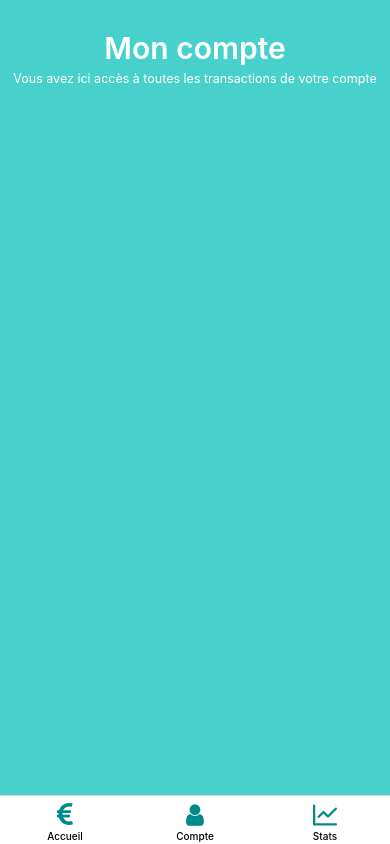
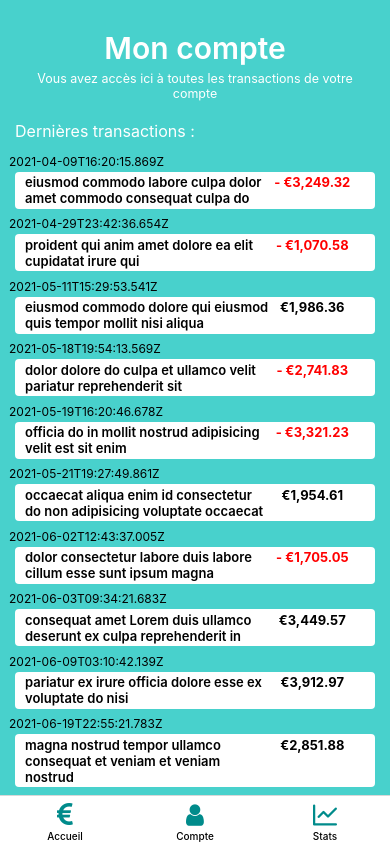
Before and after one commit to TheoSoko/budgaPlus-react-native, a React Native app: screen /Account in a window 390 px wide. Built offline with nearby package versions, Linux system fonts and the light colour scheme.

Commit message:
formulaire ajout dépenses et page compte avec liste des transactions

```diff
--- a/src/components/CustomDatePicker.tsx
+++ b/src/components/CustomDatePicker.tsx
@@ -49,7 +49,7 @@ const styles = StyleSheet.create(
             paddingVertical: 0,
             backgroundColor: 'white',
             alignSelf: 'center',
-            marginVertical: 9,
+            marginVertical: 10,
             borderRadius: 3,
             paddingLeft: 5,
             justifyContent: 'center'
--- a/src/components/CustomSelect.tsx
+++ b/src/components/CustomSelect.tsx
@@ -46,7 +46,7 @@ const styles = StyleSheet.create({
       width: 195,
       height: 30,
       borderRadius: 3,
-      marginVertical: 11,
+      marginVertical: 10,
       alignSelf: 'center',
     },
     selectTextStyle:{
--- a/src/components/customInput.tsx
+++ b/src/components/customInput.tsx
@@ -30,7 +30,7 @@ const styles = StyleSheet.create({
         paddingVertical: 0,
         backgroundColor: 'white',
         alignSelf: 'center',
-        marginVertical: 11,
+        marginVertical: 10,
         borderRadius: 3,
         paddingLeft: 5,
     }
--- a/src/screens/Account.tsx
+++ b/src/screens/Account.tsx
@@ -1,13 +1,54 @@
 import React from 'react';
 import {SafeAreaView, ScrollView, StatusBar, StyleSheet, Text, useColorScheme, View, TouchableOpacity} from 'react-native';
+
+type transaction = {
+    date: String
+    amount: String
+    category: String
+    comments: String
+    _id_expense?: String
+    _id_income?: String
+}
+
+const accountData = require('../../assets/data/data.json')
+const dataIncomes = accountData[0].incomes
+const dataExpenses = accountData[0].expenses
+const transactionsData = dataIncomes.concat(dataExpenses)
+transactionsData.sort((a:{date:string}, b:{date:string}):number => {
+    let dateA = new Date(a.date).getTime()
+    let dateB = new Date(b.date).getTime()
+    return dateA - dateB
+})
+
+console.log(transactionsData)
+
 
 export default function Account(){
     return(
         <SafeAreaView style={styles.container}>
             <View style={styles.titleView}>
                 <Text style={styles.title}>Mon compte</Text>
-                <Text style={styles.subtitle}>Vous avez ici accès à toutes les transactions de votre compte</Text>
+                <Text style={styles.subtitle}>Vous avez accès ici à toutes les transactions de votre compte</Text>
             </View>
+
+            <ScrollView style={styles.transactionsView}>
+            <Text style={styles.transactionTitle}>Dernières transactions : </Text>
+
+                {
+                    transactionsData.map( (e:transaction, key:number) => {
+                        return (
+                            <View>
+                                <Text style={styles.transactionDate}>{e.date}</Text>
+                                <View style={styles.transactionDesc}>
+                                    <Text style={styles.transactionComment}>{e.comments}</Text>
+                                    <Text style={[styles.transactionAmmount, {color: e._id_expense ? 'red' : 'black'}]}>{e._id_income ? e.amount :  `- ${e.amount}`}</Text>
+                                </View>
+                            </View>
+                        )
+                    })
+                }
+
+            </ScrollView>
         </SafeAreaView>
     )
 }
@@ -30,6 +71,8 @@ const styles = StyleSheet.create({
         color: 'white',
         fontSize: 12.5,
         marginTop: 4.5,
+        marginHorizontal: 33,
+        textAlign: 'center'
     },
     sectionLine: {
         borderTopWidth: 0.8,
@@ -48,7 +91,7 @@ const styles = StyleSheet.create({
         color: 'white',
         fontSize: 16,
         marginLeft: 15,
-        marginBottom: 9,
+        marginBottom: 13,
     },
     transactionDate: {
         textAlign: 'left',
@@ -60,7 +103,7 @@ const styles = StyleSheet.create({
         marginBottom: 7.5,
         flexDirection: 'row',
         backgroundColor: 'white',
-        marginHorizontal: 18,
+        marginHorizontal: 15,
         paddingVertical: 2.5,
         borderRadius: 4
         //borderBottomColor: 'black',
--- a/src/screens/AddExpense.tsx
+++ b/src/screens/AddExpense.tsx
@@ -1,24 +1,113 @@
 import React from 'react';
-import {SafeAreaView, ScrollView, StatusBar, StyleSheet, Text, useColorScheme, View, TouchableOpacity} from 'react-native';
+import {SafeAreaView, ScrollView, TextInput, StyleSheet, Text, useColorScheme, View, TouchableOpacity, Button} from 'react-native';
 import FaIcon from 'react-native-vector-icons/FontAwesome';
 import { NativeStackScreenProps } from '@react-navigation/native-stack';
 import { RootStackParamList} from '../types';
+import { Formik, Form, Field } from 'formik';
+import * as Yup from 'yup';
+import {setLocale} from 'yup'
+import CustomInput from '../components/customInput'
+import CustomDatePicker from '../components/CustomDatePicker'
+import CustomSelect from '../components/CustomSelect'
 
 type AddExpenseProps = NativeStackScreenProps<RootStackParamList, 'AddExpense'>
 
 
+export default function AddExpense({navigation, route}: AddExpenseProps){
 
-export default function AddExpense({navigation, route}: AddExpenseProps){
+    //Liste des catégories de dépense
+    const categories = [
+        'Alimentaires',
+        'Factures',
+        'Transport',
+        'Logement',
+        'Santé',
+        'Divertissement',
+        'Vacances',
+        'Shopping',
+    ]
+
+    // Yup
+    const ExpenseSchema = Yup.object().shape({
+
+        amount: Yup.string().matches(/^([0-9]{1,6})([\.\,][0-9][0-9])?$/, 'Veuillez renseigner un montant valide'),
+
+        recipient: Yup.string().matches(/^([\ ]?[A-Za-zÀ-ÖØ-öø-ÿ\-]{1,40}?){0,5}$/, 'Veuillez renseigner un nom valide svp.'),
+
+        date: Yup.date().required('Ce champs est requis'),
+
+        category: Yup.string().required('Veuillez renseigner une catégorie de dépense'),
+
+        comment: Yup.string().max(20, 'Le commentaire ne peut pas faire plus de 20 caractères').required('Ce champs est requis')
+
+      });
+
     return(
         <SafeAreaView style={styles.container}>
+        <ScrollView>
             <FaIcon onPress={() => navigation.goBack()} name='chevron-left' color='white' size={18} style={styles.icon}/>
             <View style={styles.titleView}>
                 <Text style={styles.title}>Dépenses</Text>
                 <Text style={styles.subtitle}>Entrez vos dépenses ici</Text>
             </View>
-            <View>
 
-            </View>
+            {/* Balise ouvrante Formik, avec valeurs init, prop validation (avec yup), et onSubmit */}
+            <Formik
+                initialValues={{
+                    amount: undefined,
+                    recipient: undefined,
+                    date: undefined,
+                    category: undefined,
+                    comment: undefined,
+                }}
+                validationSchema={ExpenseSchema}
+                onSubmit={
+                    (values):void => {
+                        let checkValue:boolean = true
+                        Object.entries(values).forEach(e => {
+                            if (e == undefined || e == null){
+                                checkValue = false
+                            }
+                        })
+                        if (checkValue === true){
+                            console.warn(values)
+                        }
+                    }
+                }
+            >
+
+                {/* States Formik en argument, et Formulaire en retour de callback*/}
+                {({ handleChange, handleBlur, handleSubmit, values, errors, touched }) => (
+                    <View>
+                        <View style={styles.form}>
+                            <View>
+                                <CustomInput type='numeric' onChangeText={handleChange('amount')} onBlur={handleBlur('amount')} value={values.amount} placeholder='Entrez le montant'/>
+                                {errors.amount && touched.amount ? <Text style={styles.error}>{errors.amount}</Text> : null}
+                            </View>
+                            <View>
+                                <CustomInput onChangeText={handleChange('recipient')} onBlur={handleBlur('recipient')} value={values.recipient} placeholder='Nom du bénéficiaire'/>
+                                {errors.recipient && touched.recipient ? <Text style={styles.error}>{errors.recipient}</Text> : null}
+                            </View>
+                            <View>
+                                <CustomDatePicker text='Entrez la date' onDatePick={handleChange('date')}/>
+                                {errors.date && touched.date ? <Text style={styles.error}>{errors.date}</Text> : null}
+                            </View>
+                            <View>
+                                <CustomSelect onSelect={handleChange('category')}  defaultText='Type de dépense' data={categories}/>
+                                {errors.category && touched.category ? <Text style={styles.error}>{errors.category}</Text> : null}
+                            </View>
+                            <View>
+                                <CustomInput onChangeText={handleChange('comment')} onBlur={handleBlur('comment')} value={values.comment} placeholder='Entrez un commentaire'/>
+                                {errors.comment && touched.comment ? <Text style={styles.error}>{errors.comment}</Text> : null}
+                            </View>
+                        </View>
+                        <Button onPress={handleSubmit} title="Valider" />
+                    </View>
+                )}
+
+            </Formik>
+
+        </ScrollView>
         </SafeAreaView>
     )
 }
@@ -26,7 +115,7 @@ export default function AddExpense({navigation, route}: AddExpenseProps){
 const styles = StyleSheet.create({
     container: {
         flex: 1,
-        backgroundColor: 'mediumturquoise'
+        backgroundColor: 'mediumturquoise',
     },
     icon: {
         marginTop: 19,
@@ -43,7 +132,7 @@ const styles = StyleSheet.create({
     },
     subtitle: {
         color: 'white',
-        fontSize: 12.5,
+        fontSize: 15,
         marginTop: 4.5,
     },
     sectionLine: {
@@ -56,4 +145,13 @@ const styles = StyleSheet.create({
         borderTopColor: 'white',
         marginTop: 22,
     },
+    form: {
+        marginTop: 22,
+        marginBottom: 26,
+    },
+    error: {
+        alignSelf: 'center',
+        color: 'red',
+        marginHorizontal: 5,
+    },
 })
--- a/src/screens/AddIncome.tsx
+++ b/src/screens/AddIncome.tsx
@@ -28,15 +28,6 @@ export default function AddIncome({navigation, route}: AddIncomeProps){
         'Autre revenu',
     ]
 
-    setLocale({
-        number: {
-            min: 'Veuillez entrer un montant valide'
-        },
-        string: {
-          min: 'Deve ser maior que ${min}',
-        },
-      });
-
     // Yup
     const IncomeSchema = Yup.object().shape({
 
@@ -50,9 +41,9 @@ export default function AddIncome({navigation, route}: AddIncomeProps){
 
       });
 
-
     return(
         <SafeAreaView style={styles.container}>
+        <ScrollView>
             <FaIcon onPress={() => navigation.goBack()} name='chevron-left' color='white' size={18} style={styles.icon}/>
             <View style={styles.titleView}>
                 <Text style={styles.title}>Revenus</Text>
@@ -109,7 +100,7 @@ export default function AddIncome({navigation, route}: AddIncomeProps){
                 )}
 
             </Formik>
-
+        </ScrollView>
         </SafeAreaView>
     )
 }
```
